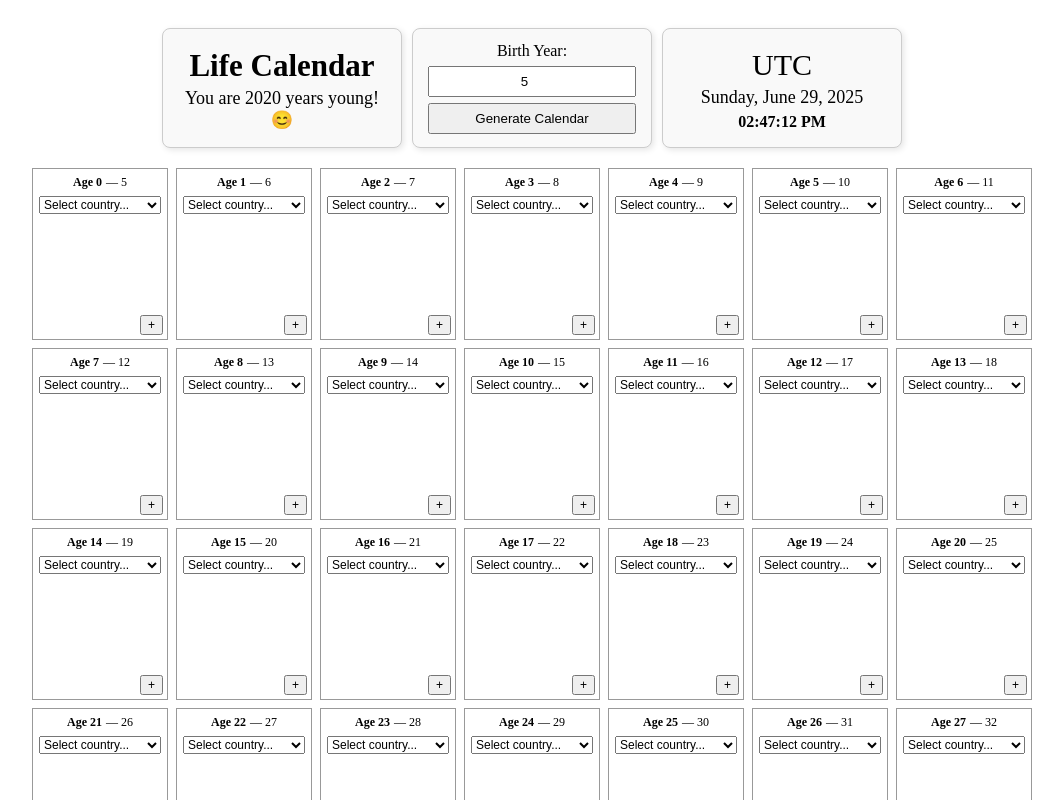
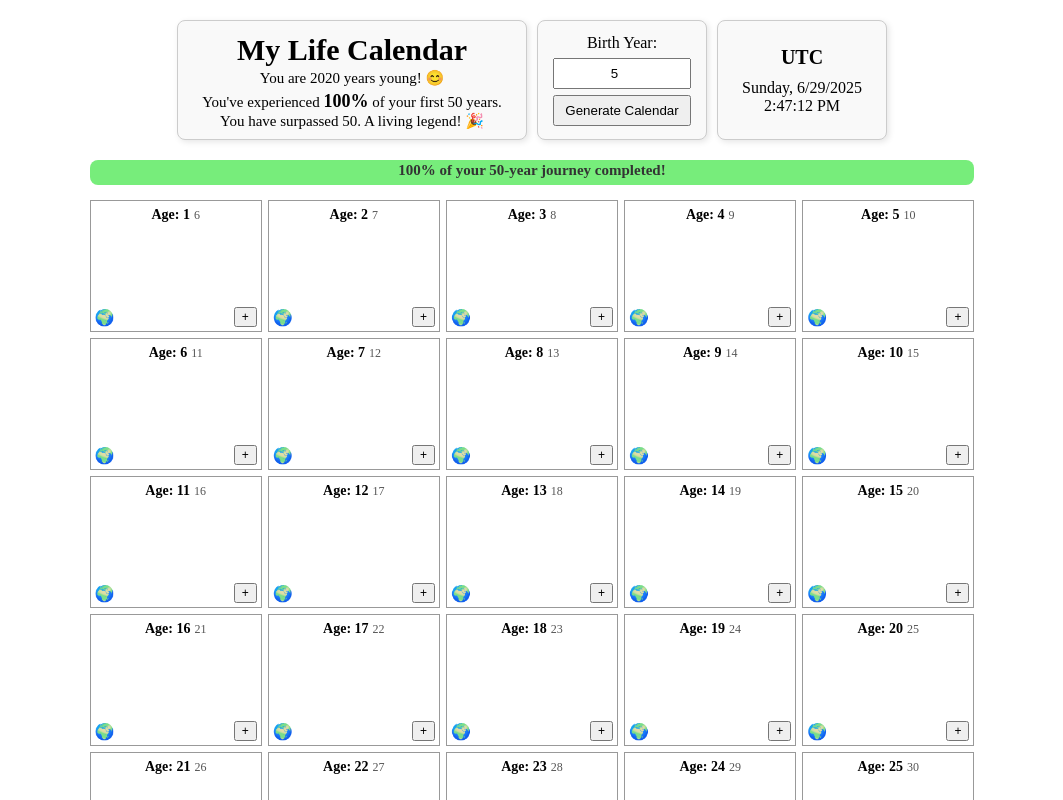
Before and after one commit to asyikin22/LifeCal, a SvelteKit app: page / in a window 1280 px wide. Both pictures are taken after typing "5" into the empty fields and a click on the button "Generate Calendar". Shown: the top 800 px of the page, without its empty margins (108-1171 px from the left). Built offline with nearby package versions, Linux system fonts and the light colour scheme.

Commit message:
added pop up modal and progress bar

```diff
--- a/src/components/GridItem.svelte
+++ b/src/components/GridItem.svelte
@@ -1,14 +1,20 @@
 <script>
   import { countryList } from '../countries.js';
+  import Modal from './Modal.svelte';
+
   export let age;
   export let year;
 
   let selectedCountry = '';
   let flag = '';
   let events = [];
-  let showEventForm = false;
+
+  let showEventModal = false;
+  let showCountryModal = false;
+
   let selectedType = '';
   let detail = '';
+  let showCountryDropdown = false;
 
   const eventTypes = [
     { type: 'education', emoji: '🎓', color: '#FFD700' },
@@ -27,7 +33,13 @@
     if (code) {
       flag = `https://flagcdn.com/w20/${code.toLowerCase()}.png`;
       selectedCountry = name;
+      showCountryModal = false;
     }
+  }
+
+  function allowCountryChange() {
+    flag = '';
+    selectedCountry = '';
   }
 
   function confirmAddEvent() {
@@ -36,10 +48,18 @@
       if (selected) {
         events = [...events, { emoji: selected.emoji, detail, color: selected.color }];
       }
-      showEventForm = false;
+      resetEventForm();
+    }
+  }
+
+  function cancelEvent() {
+    resetEventForm();
+  }
+
+  function resetEventForm() {
+    showEventModal = false;
     selectedType = '';
     detail = '';
-    }
   }
 
   function deleteEvent(index) {
@@ -49,20 +69,9 @@
 
 <div class="grid-item">
   <div class="age-year">
-    <strong>Age {age}</strong> — {year}
-    {#if flag}
-      <img src={flag} alt="Flag" class="flag" title={selectedCountry} />
-    {/if}
+    <div class="age-text">Age: {age}</div>
+    <div class="year-text">{year}</div>
   </div>
-
-  {#if !flag}
-    <select on:change={handleCountryChange}>
-      <option value="">Select country...</option>
-      {#each countryList as country}
-        <option value={country.code} data-name={country.name}>{country.name}</option>
-      {/each}
-    </select>
-  {/if}
 
   {#each events as event, i}
     <div class="event-block" style="background-color: {event.color}">
@@ -71,7 +80,22 @@
     </div>
   {/each}
 
-  {#if showEventForm}
+  <div class="spacer"></div>
+  <button class="add-btn" on:click={() => showEventModal = true}>+</button>
+
+  {#if flag}
+    <button class="flag-btn" on:click={allowCountryChange} title={selectedCountry} aria-label="Change country">
+      <img src={flag} alt={selectedCountry} class="flag" />
+    </button>
+  {:else}
+    <button class="globe-btn" on:click={() => showCountryModal = true} aria-label="Select country">
+      🌍
+    </button>
+  {/if}
+</div>
+
+<!-- Event Modal -->
+<Modal show={showEventModal} title="Add Life Event" onClose={cancelEvent}>
   <select bind:value={selectedType} class="event-select">
     <option value="">Select event type</option>
     {#each eventTypes as e}
@@ -86,11 +110,22 @@
     class="detail-input"
     on:keydown={(e) => e.key === 'Enter' && confirmAddEvent()}
   />
-  {/if}
 
-  <div class="spacer"></div>
-  <button class="add-btn" on:click={() => showEventForm = true}>+</button>
+  <div class="event-actions">
+    <button on:click={confirmAddEvent}>Add</button>
+    <button on:click={cancelEvent} class="cancel-btn">Cancel</button>
   </div>
+</Modal>
+
+<!-- Country Modal -->
+<Modal show={showCountryModal} title="Select Country" onClose={() => showCountryModal = false}>
+  <select on:change={handleCountryChange} class="country-select">
+    <option value="">Select country...</option>
+    {#each countryList as country}
+      <option value={country.code} data-name={country.name}>{country.name}</option>
+    {/each}
+  </select>
+</Modal>
 
 <style>
   .grid-item {
@@ -98,7 +133,7 @@
     padding: 6px;
     padding-bottom: 24px;
     font-size: 12px;
-    min-height: 140px;
+    min-height: 100px;
     display: flex;
     flex-direction: column;
     align-items: center;
@@ -114,18 +149,39 @@
     justify-content: center;
     gap: 4px;
     flex-wrap: wrap;
+    width: 100%;
+    position: relative;
   }
 
-  select {
-    font-size: 12px;
-    width: 100%;
-    margin-bottom: 4px;
+  .flag-btn {
+    background: transparent;
+    border: none;
+    cursor: pointer;
+    padding: 0;
+    position: absolute;
+    left: 4px;
+    bottom: 4px;
+    transition: filter 0.2s ease;
+  }
+
+  .flag-btn:hover {
+    filter: brightness(1.2);
   }
 
   .flag {
     width: 20px;
     height: 14px;
-    margin-left: 15px;
+  }
+
+  .globe-btn {
+    background: transparent;
+    border: none;
+    cursor: pointer;
+    padding: 0;
+    position: absolute;
+    left: 4px;
+    bottom: 4px;
+    font-size: 16px;
   }
 
   .add-btn {
@@ -141,7 +197,6 @@
   }
 
   .event-block {
-    background: #f1f1f1;
     margin-top: 4px;
     padding: 2px 4px;
     width: 100%;
@@ -150,6 +205,7 @@
     align-items: center;
     font-size: 12px;
     position: relative;
+    color: #333;
   }
 
   .delete-btn {
@@ -157,7 +213,7 @@
     margin-left: 6px;
     background: transparent;
     border: none;
-    opacity: 0.2;
+    opacity: 0.3;
     transition: opacity 0.2s ease;
   }
 
@@ -177,4 +233,14 @@
     padding: 2px 4px;
     box-sizing: border-box;
   }
+
+  .age-text {
+    font-weight: bold;
+    font-size: 14px;
+  }
+
+  .year-text {
+    font-size: 12px;
+    color: #555;
+  }
 </style>
--- a/src/components/LifeGrid.svelte
+++ b/src/components/LifeGrid.svelte
@@ -2,21 +2,28 @@
   import GridItem from './GridItem.svelte';
   export let birthYear;
 
-  const totalBoxes = 70;
+  const totalBoxes = 50;
 </script>
 
 <div class="grid-container">
   {#each Array(totalBoxes) as _, i}
-    <GridItem age={i} year={birthYear + i} />
+    <GridItem
+      age={i + 1}
+      year={birthYear ? birthYear + i + 1 : ''}
+    />
   {/each}
 </div>
 
 <style>
   .grid-container {
-    display: grid;
-    grid-template-columns: repeat(7, 1fr);
-    gap: 8px;
-    max-width: 1000px;
-    margin: 20px auto;
-  }
+  display: grid;
+  grid-template-columns: repeat(5, minmax(20px, 1fr));
+  gap: 6px;
+  max-width: 70%;
+  margin: 5px auto;
+  justify-content: center;
+  box-sizing: border-box;
+}
+
+
 </style>
--- /dev/null
+++ b/src/components/Modal.svelte
@@ -0,0 +1,47 @@
+<script>
+  export let show = false;
+  export let title = '';
+  export let onClose;
+</script>
+
+{#if show}
+  <div class="overlay" on:click={onClose}>
+    <div class="modal" on:click|stopPropagation>
+      <h3>{title}</h3>
+      <slot />
+      <button class="close-btn" on:click={onClose}>Close</button>
+    </div>
+  </div>
+{/if}
+
+<style>
+  .overlay {
+    position: fixed;
+    top: 0;
+    left: 0;
+    right: 0;
+    bottom: 0;
+    background: rgba(0,0,0,0.4);
+    display: flex;
+    justify-content: center;
+    align-items: center;
+    z-index: 1000;
+  }
+
+  .modal {
+    background: white;
+    padding: 20px;
+    border-radius: 8px;
+    min-width: 300px;
+    max-width: 90%;
+    box-shadow: 0 2px 10px rgba(0,0,0,0.3);
+    position: relative;
+  }
+
+  .close-btn {
+    margin-top: 12px;
+    width: 100%;
+    padding: 8px;
+    cursor: pointer;
+  }
+</style>
--- a/src/components/TopBar.svelte
+++ b/src/components/TopBar.svelte
@@ -3,76 +3,71 @@
   export let age;
   export let updateAge;
 
-  let dateString = '';
-  let timeString = '';
-  let country = '';
+  import { onDestroy } from 'svelte';
 
-  function updateTime() {
-    const now = new Date();
+  let now = new Date();
 
-    const timezone = Intl.DateTimeFormat().resolvedOptions().timeZone;
+  // Update time every second
+  const interval = setInterval(() => {
+    now = new Date();
+  }, 1000);
 
-    // Extract country part from timezone, if possible
-    const parts = timezone.split('/');
-    country = parts[1] ? parts[1].replace(/_/g, ' ') : timezone;
+  // Reactive values
+  $: day = now.toLocaleDateString(undefined, { weekday: 'long' });
+  $: date = now.toLocaleDateString();
+  $: time = now.toLocaleTimeString();
 
-    dateString = now.toLocaleDateString(undefined, {
-      weekday: 'long',
-      year: 'numeric',
-      month: 'long',
-      day: 'numeric'
-    });
+  $: timeZone = Intl.DateTimeFormat().resolvedOptions().timeZone;
+  $: city = timeZone.includes('/') ? timeZone.split('/')[1].replace('_', ' ') : timeZone;
 
-    timeString = now.toLocaleTimeString(undefined, {
-      hour: '2-digit',
-      minute: '2-digit',
-      second: '2-digit'
-    });
-  }
+  $: experiencedPercentage = age !== null ? Math.min((age / 50) * 100, 100).toFixed(1) : null;
+  $: yearsLeft = age !== null ? Math.max(50 - age, 0) : null;
 
-  setInterval(updateTime, 1000);
-  updateTime();
+
+  onDestroy(() => clearInterval(interval));
 </script>
 
 <div class="top-bar">
-
-  <div class="box">
-    <h3 class="title">Life Calendar</h3>
-    <div class="age-text">
+  <div class="box large">
+    <h3 style="margin: 2px 0; font-size: 30px;">My Life Calendar</h3>
+    <div style="font-size: 15px;">
       {#if age !== null}
         You are {age} years young! 😊
+      {/if}
+      {#if age !== null}
+        <div style="font-size: 15px; margin-top: 4px; 4px;">
+          You've experienced <span style="font-size: 18px; font-weight: bold;">{Math.round(experiencedPercentage)}%</span> of your first 50 years.<br>
+          {#if yearsLeft > 0}
+            <span style="font-size: 18px; font-weight: bold;">{yearsLeft}</span> years left before you hit 50!
+          {:else}
+            You have surpassed 50. A living legend! 🎉
+          {/if}
+        </div>
       {/if}
     </div>
   </div>
 
-  <div class="box">
+  <div class="box small">
     <label for="birthYearInput">Birth Year:</label>
-    <input
-      id="birthYearInput"
-      type="number"
-      bind:value={birthYear}
-      placeholder="e.g. 1990"
-      on:keydown={(e) => e.key === 'Enter' && updateAge(birthYear)}
-    />
+    <input id="birthYearInput" type="number" bind:value={birthYear} placeholder="e.g. 1990" on:keydown={(e) => e.key === 'Enter' && updateAge(birthYear)} />
     <button on:click={() => updateAge(birthYear)}>Generate Calendar</button>
   </div>
 
-  <div class="box">
-    <div style="margin-top: 2px; font-size: 30px;">{country}</div>
-    <div style="font-size: 18px; margin-top: 5px;">{dateString}</div>
-    <div style="font-size: 16px; margin-top: 5px; font-weight: bold;">{timeString}</div>
+  <div class="box small">
+    <div class="timezone">{city}</div>
+    <div>{day}, {date}</div>
+    <div>{time}</div>
+  </div>
 </div>
 
-</div>
 
 <style>
   .top-bar {
   display: flex;
   justify-content: center;
-    align-items: flex-start;
   flex-wrap: wrap;
   gap: 10px;
-    margin-bottom: 20px;
+  margin: 20px auto;
 }
 
 .box {
@@ -80,17 +75,23 @@
   border: 1px solid #ccc;
   border-radius: 8px;
   padding: 15px;
-      width: 240px;
+  text-align: center;
+  box-shadow: 2px 2px 6px rgba(0, 0, 0, 0.1);
+  box-sizing: border-box;
   height: 120px;
-      text-align: center;
-      box-shadow: 2px 2px 6px rgba(0,0,0,0.1);
-      box-sizing: border-box;
-      margin-top: 20px;
   display: flex;
   flex-direction: column;
-      justify-content: center; /* Vertically center */
-      align-items: center;     /* Horizontally center */
-      text-align: center;
+  justify-content: center;
+}
+
+/* First box larger */
+.box.large {
+  width: 350px;
+}
+
+/* Other boxes smaller */
+.box.small {
+  width: 170px;
 }
 
 input, button {
@@ -101,13 +102,11 @@
   text-align: center;
 }
 
-  .title {
-    margin: 2px 0 4px 0; /* Top 2px, bottom 4px for tighter spacing */
-    font-size: 31px;
-  }
-
-  .age-text {
-    font-size: 18px;
+.timezone {
+  font-weight: bold;
+  margin-bottom: 10px;
+  font-size: 20px;
+  text-transform: capitalize;
 }
 
 </style>
--- a/src/routes/+page.svelte
+++ b/src/routes/+page.svelte
@@ -2,17 +2,56 @@
   import TopBar from '../components/TopBar.svelte';
   import LifeGrid from '../components/LifeGrid.svelte';
 
-  let birthYear = null;
+  let birthYear = '';
   let age = null;
 
   function updateAge(year) {
-    const now = new Date().getUTCFullYear();
-    birthYear = year;
-    age = now - year;
+    const currentYear = new Date().getFullYear();
+    age = year ? currentYear - year : null;
   }
 </script>
 
-<TopBar {birthYear} {age} {updateAge} />
-{#if birthYear}
-  <LifeGrid {birthYear} />
+<!-- TOP BAR at the top -->
+<TopBar bind:birthYear bind:age {updateAge} />
+
+<!-- PROGRESS BAR in the middle -->
+{#if age !== null}
+  <div class="progress-bar-container">
+    <div class="progress-bar" style="width: {Math.min((age / 50) * 100, 100)}%"></div>
+    <div class="progress-text">
+      {Math.min(Math.round((age / 50) * 100), 100)}% of your 50-year journey completed!
+    </div>
+  </div>
 {/if}
+
+<!-- LIFE GRID below -->
+<LifeGrid {birthYear} />
+
+<style>
+  .progress-bar-container {
+    width: 70%;
+    background-color: #e0cdcd;
+    border-radius: 8px;
+    margin: 15px auto;
+    overflow: hidden;
+    height: 25px;
+    position: relative;
+  }
+
+  .progress-bar {
+    background-color: #77ed7b;
+    height: 100%;
+    transition: width 0.3s ease;
+  }
+
+  .progress-text {
+    position: absolute;
+    width: 100%;
+    text-align: center;
+    top: 0;
+    font-size: 15px;
+    line-height: 20px;
+    color: #333;
+    font-weight: bold;
+  }
+</style>
```
Lines whose indentation alone changed are shown as unchanged.
